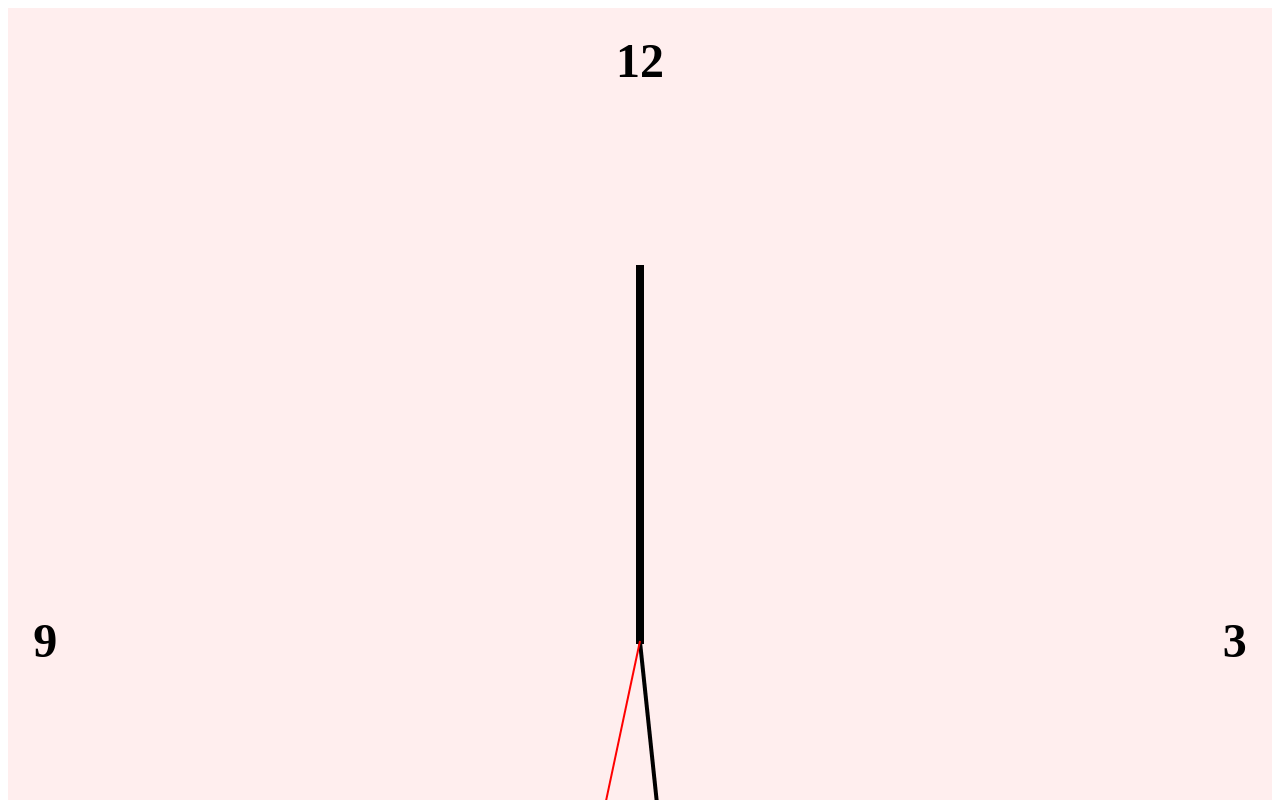
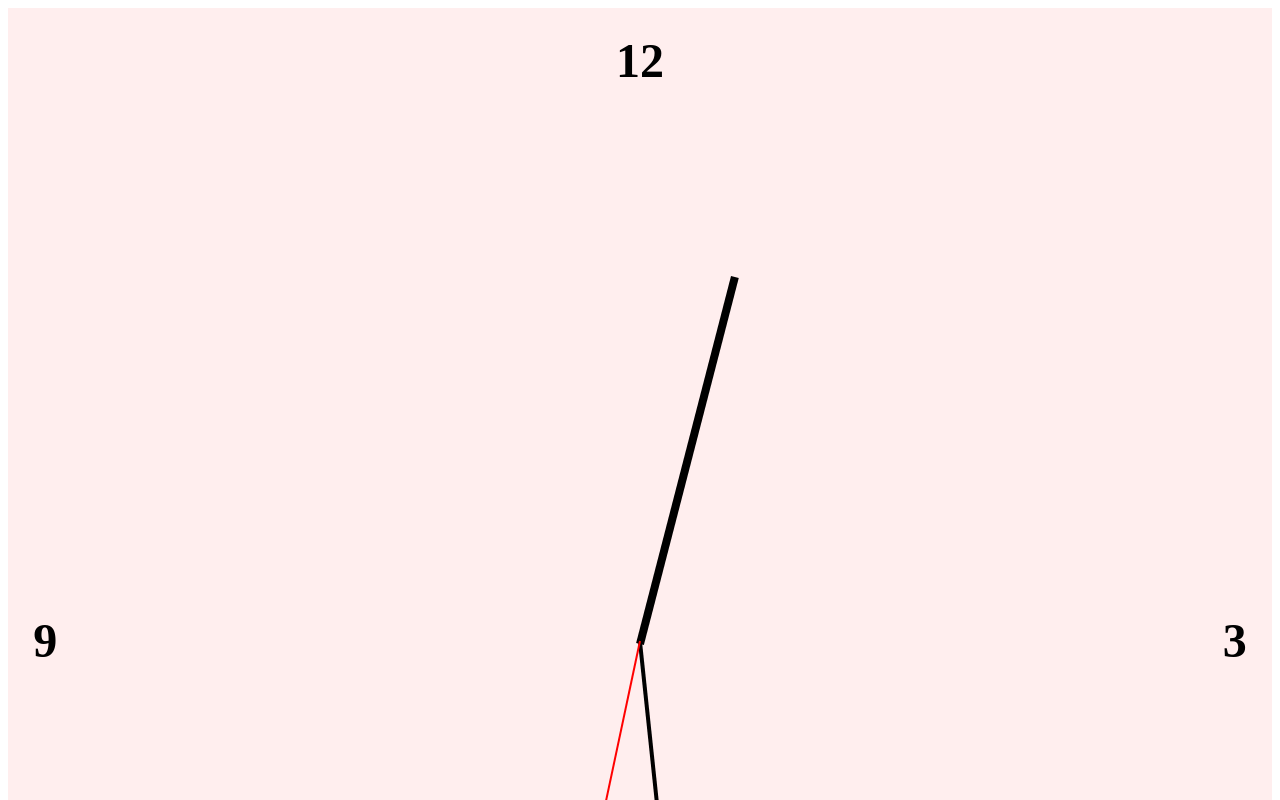
Before and after one commit to b41-41/analog_clock, a React (Create React App) app: page / in a window 1280 px wide. Shown: the top 800 px of the page. Built offline with nearby package versions, Linux system fonts and the light colour scheme.

Commit message:
[Modify] Applicate hour hand current minute

```diff
--- a/src/Components/Clock/Clock.Styled.ts
+++ b/src/Components/Clock/Clock.Styled.ts
@@ -11,7 +11,7 @@ export const ClockWrapper = styled.div`
   aspect-ratio: 1;
 `;
 
-export const HourHand = styled.div<{ hours: number }>`
+export const HourHand = styled.div<{ currentTime: Date }>`
   position: absolute;
   top: 50%;
   left: 50%;
@@ -21,7 +21,12 @@ export const HourHand = styled.div<{ hours: number }>`
   transform-origin: 0 50%;
   transform: rotate(
     ${(props) =>
-      (props.hours > 12 ? (props.hours - 12) / 12 : props.hours / 12) * 360 -
+      (props.currentTime.getHours() > 12
+        ? (props.currentTime.getHours() - 12) / 12 +
+          props.currentTime.getMinutes() / 60 / 12
+        : props.currentTime.getHours() / 12 +
+          props.currentTime.getMinutes() / 60 / 12) *
+        360 -
       90}deg
   );
   z-index: 1;
--- a/src/Components/Clock/Clock.tsx
+++ b/src/Components/Clock/Clock.tsx
@@ -61,7 +61,7 @@ const Clock = (props: Props) => {
       <S.Time3>3</S.Time3>
       <S.Time6>6</S.Time6>
       <S.Time9>9</S.Time9>
-      <S.HourHand hours={currentTime.getHours()} />
+      <S.HourHand currentTime={currentTime} />
       <S.MinuteHand minute={currentTime.getMinutes()} />
       <S.SecondHand seconds={currentTime.getSeconds()} />
       <Tooltip currentTime={currentTime} mousePosition={mousePosition} />
```
